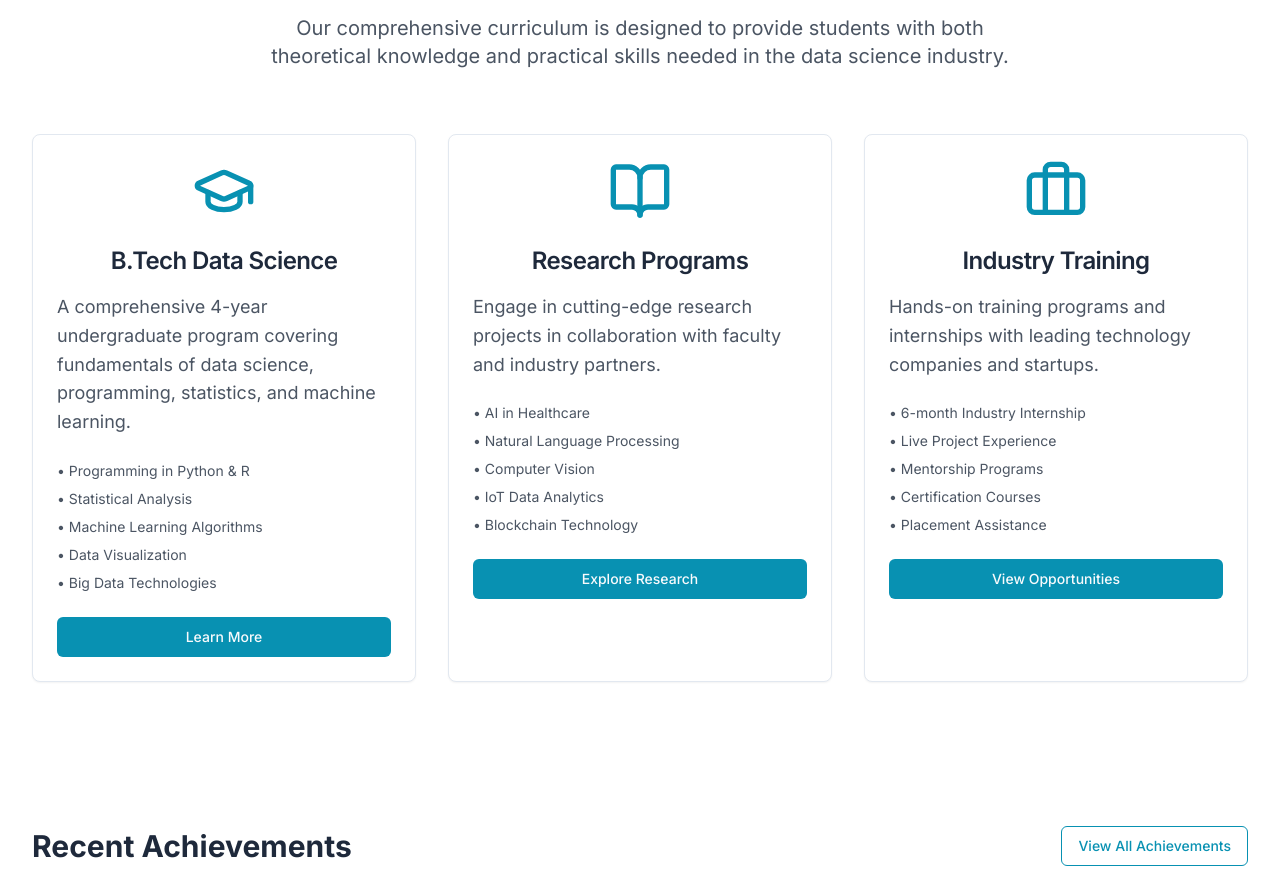
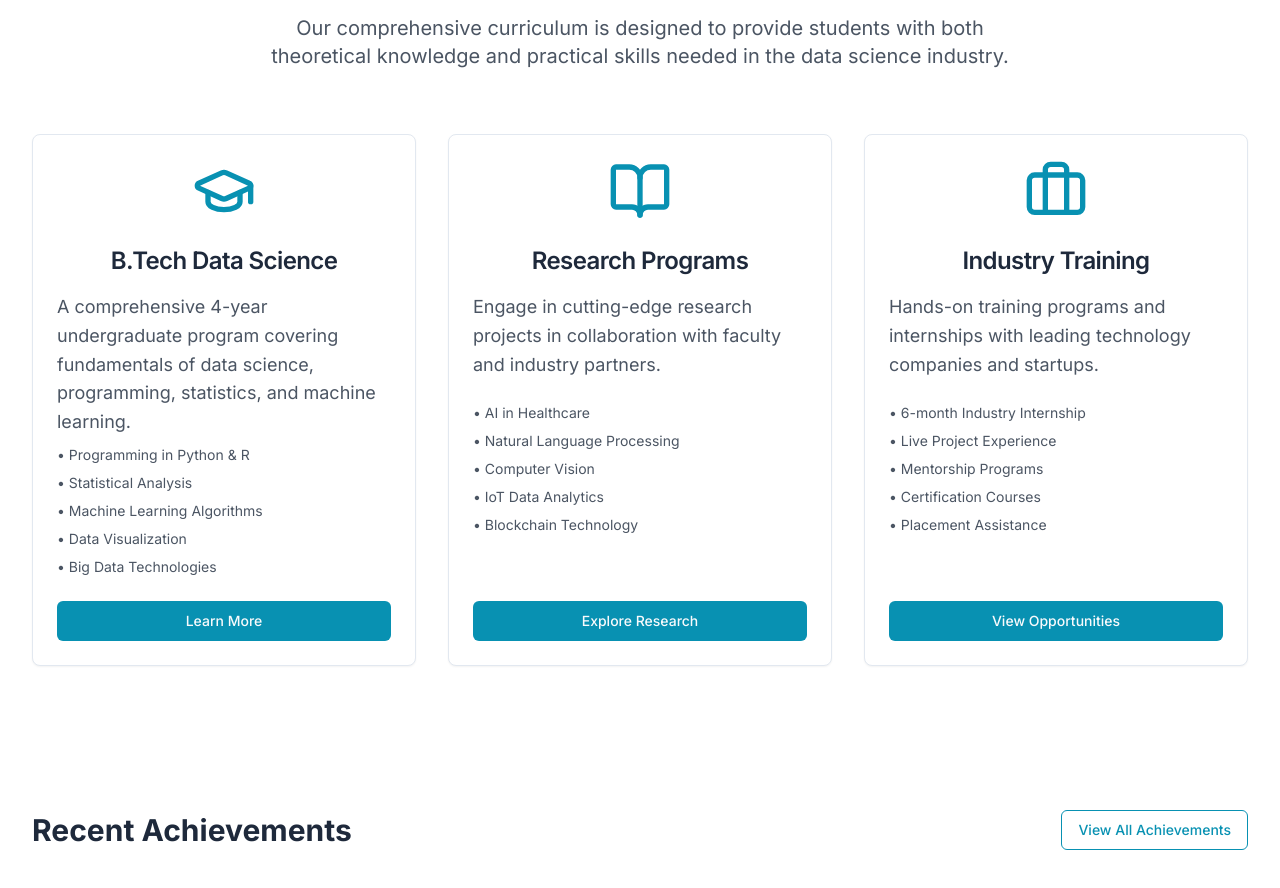
Before and after one commit to KNOWASJOHN/data_science-website, a Next.js app: page / in a window 1280 px wide. Shown: the part 1920-2808 px from the top of the page. Built offline with nearby package versions, Linux system fonts and the light colour scheme; no server answers; the database is empty; grey boxes are pictures that could not be loaded.

Commit message:
Academic programs card update

```diff
--- a/components/programs-section.jsx
+++ b/components/programs-section.jsx
@@ -15,13 +15,14 @@ export function ProgramsSection() {
         </div>
 
         <div className="grid md:grid-cols-2 lg:grid-cols-3 gap-8">
-          <Card className="hover:shadow-xl transition-all duration-300 hover:scale-105 hover-lift">
+          <Card className="hover:shadow-xl transition-all duration-300 hover:scale-105 hover-lift flex flex-col h-full">
             <CardHeader className="text-center pb-4">
               <GraduationCap className="h-16 w-16 text-cyan-600 mx-auto mb-4" />
               <CardTitle className="text-2xl text-slate-800">B.Tech Data Science</CardTitle>
             </CardHeader>
-            <CardContent>
-              <p className="text-gray-600 mb-6">
+            <CardContent className="flex flex-col flex-grow">
+              <div className="flex-grow">
+                <p className="text-gray-600 mb-2">
                   A comprehensive 4-year undergraduate program covering fundamentals of data science, programming,
                   statistics, and machine learning.
                 </p>
@@ -32,16 +33,18 @@ export function ProgramsSection() {
                   <li>• Data Visualization</li>
                   <li>• Big Data Technologies</li>
                 </ul>
-              <Button className="w-full bg-cyan-600 hover:bg-cyan-700">Learn More</Button>
+              </div>
+              <Button className="w-full bg-cyan-600 hover:bg-cyan-700 mt-auto">Learn More</Button>
             </CardContent>
           </Card>
 
-          <Card className="hover:shadow-xl transition-all duration-300 hover:scale-105 hover-lift">
+          <Card className="hover:shadow-xl transition-all duration-300 hover:scale-105 hover-lift flex flex-col h-full">
             <CardHeader className="text-center pb-4">
               <BookOpen className="h-16 w-16 text-cyan-600 mx-auto mb-4" />
               <CardTitle className="text-2xl text-slate-800">Research Programs</CardTitle>
             </CardHeader>
-            <CardContent>
+            <CardContent className="flex flex-col flex-grow">
+              <div className="flex-grow">
                 <p className="text-gray-600 mb-6">
                   Engage in cutting-edge research projects in collaboration with faculty and industry partners.
                 </p>
@@ -52,16 +55,18 @@ export function ProgramsSection() {
                   <li>• IoT Data Analytics</li>
                   <li>• Blockchain Technology</li>
                 </ul>
-              <Button className="w-full bg-cyan-600 hover:bg-cyan-700">Explore Research</Button>
+              </div>
+              <Button className="w-full bg-cyan-600 hover:bg-cyan-700 mt-auto">Explore Research</Button>
             </CardContent>
           </Card>
 
-          <Card className="hover:shadow-xl transition-all duration-300 hover:scale-105 hover-lift">
+          <Card className="hover:shadow-xl transition-all duration-300 hover:scale-105 hover-lift flex flex-col h-full">
             <CardHeader className="text-center pb-4">
               <Briefcase className="h-16 w-16 text-cyan-600 mx-auto mb-4" />
               <CardTitle className="text-2xl text-slate-800">Industry Training</CardTitle>
             </CardHeader>
-            <CardContent>
+            <CardContent className="flex flex-col flex-grow">
+              <div className="flex-grow">
                 <p className="text-gray-600 mb-6">
                   Hands-on training programs and internships with leading technology companies and startups.
                 </p>
@@ -72,7 +77,8 @@ export function ProgramsSection() {
                   <li>• Certification Courses</li>
                   <li>• Placement Assistance</li>
                 </ul>
-              <Button className="w-full bg-cyan-600 hover:bg-cyan-700">View Opportunities</Button>
+              </div>
+              <Button className="w-full bg-cyan-600 hover:bg-cyan-700 mt-auto">View Opportunities</Button>
             </CardContent>
           </Card>
         </div>
```
Lines whose indentation alone changed are shown as unchanged.
